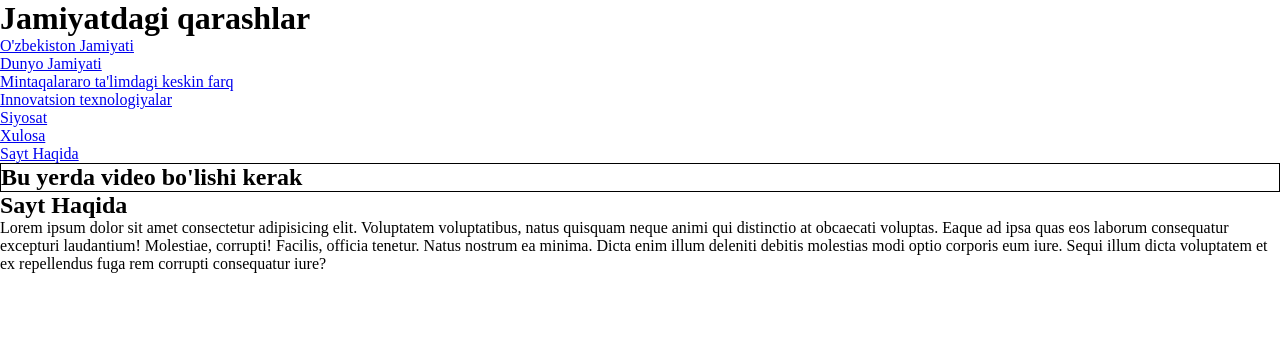
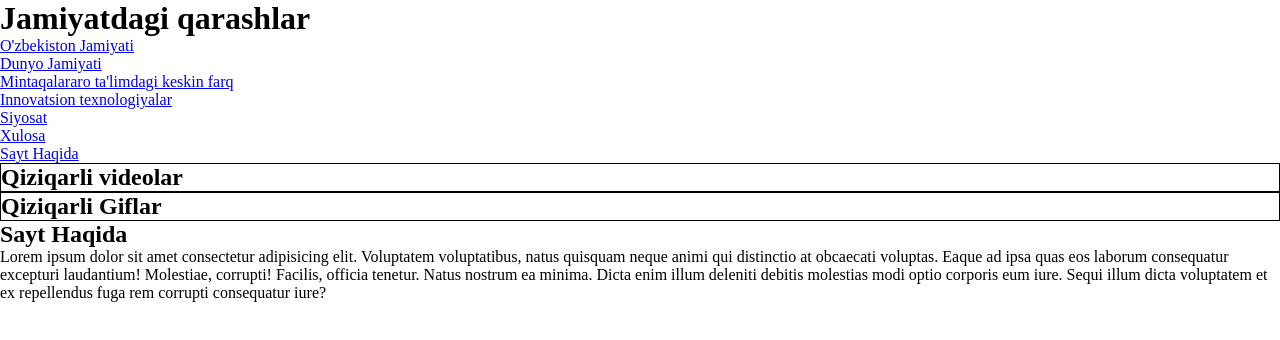
Before and after one commit to jqayumov909/MyPortfolio, a plain HTML site: page index.html in a window 1280 px wide. Drawn offline with Linux system fonts and the light colour scheme.

Commit message:
add section

```diff
--- a/css/style.css
+++ b/css/style.css
@@ -3,6 +3,6 @@
   margin:0;
   box-sizing: border-box;
 }
-.main {
+section {
   border: 1px solid black;
 }
--- a/index.html
+++ b/index.html
@@ -25,8 +25,17 @@
  </nav>
 </header>
 <div class="main">
-  <div class="In-videos">
-    <h2>Bu yerda video bo'lishi kerak</h2>
+  <div class="sec">
+    <section>
+      <div class="videos">
+        <h2 class="In-video">Qiziqarli videolar</h2>
+      </div>
+    </section>
+    <section>
+      <div class="gifs">
+        <h2 class="In-gifs">Qiziqarli Giflar</h2>
+      </div>
+    </section>
   </div>
 </div>
 <footer>
```
